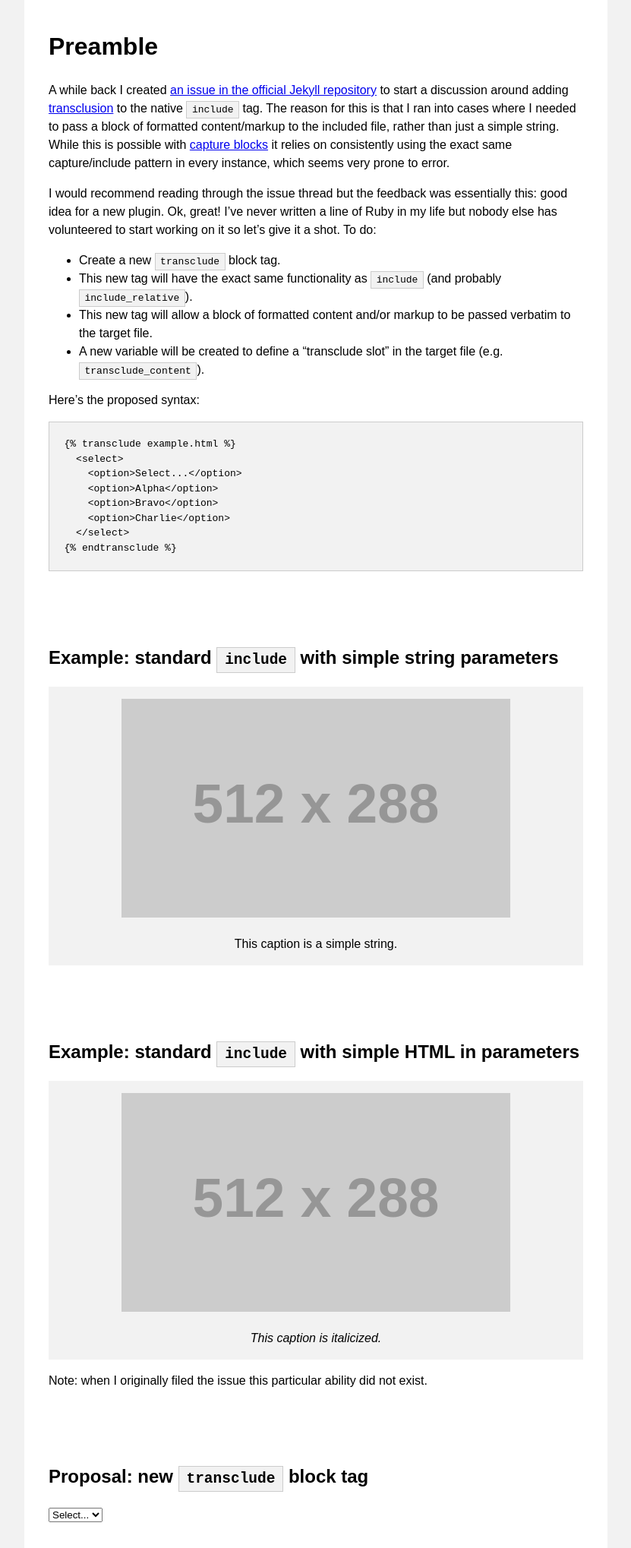
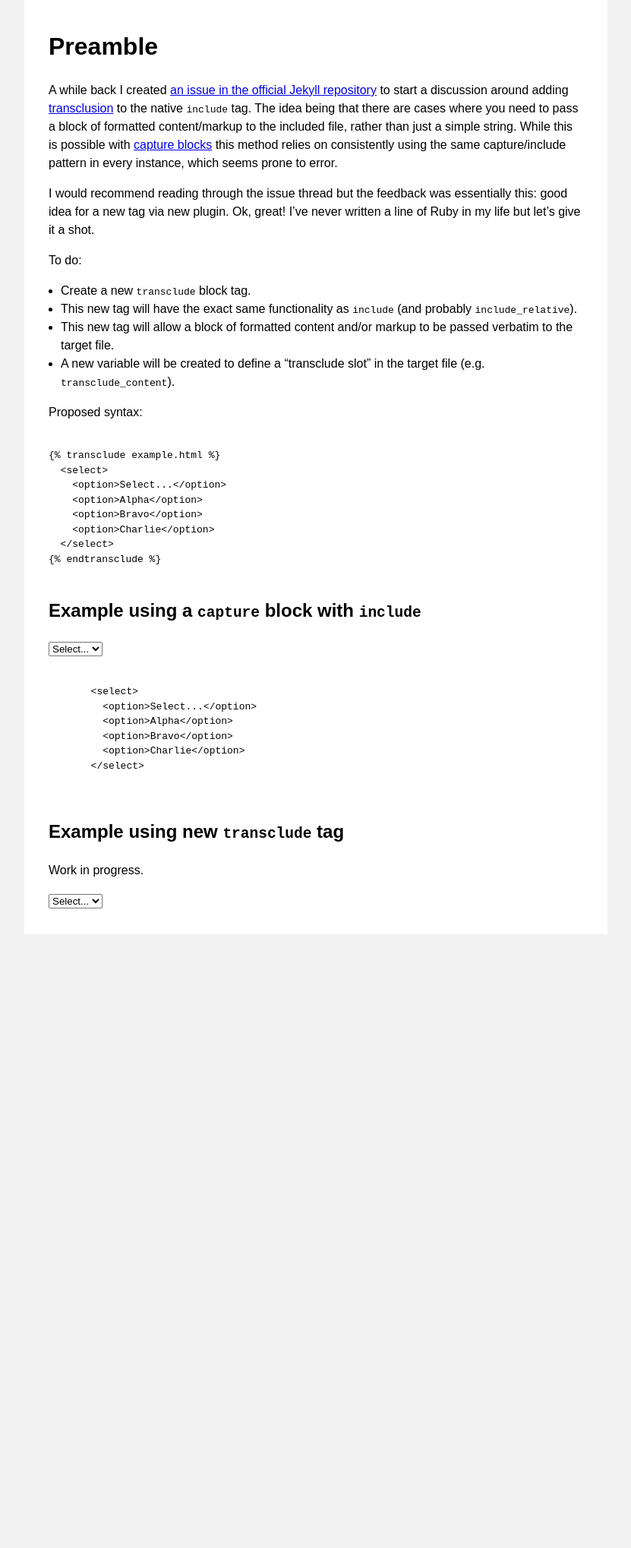
Before and after one commit to cmegown/jekyll-transclude, a Jekyll site: the page built from index.md, in a window 1280 px wide. Shown: the whole page at 76% size, without its empty margins (224-1055 px from the left). Built offline with Jekyll 4.4.1, drawn with Linux system fonts in a browser that asks for light colours; our own code applies the rules of GitHub Pages for plain Markdown files; after the commit the page ends 1230 px from its top, so only the background shows below that.

Commit message:
updating content

````diff
--- /dev/null
+++ b/_includes/component-include.html
@@ -0,0 +1,8 @@
+<div>
+  {{ include.component }}
+</div>
+<div>
+  {% highlight html %}
+    {{ include.component }}
+  {% endhighlight %}
+</div>
--- a/_includes/figure.html
+++ /dev/null
@@ -1,6 +0,0 @@
-<figure>
-  <img src="{{ include.src }}" alt="{{ include.alt }}">
-  {% if include.caption %}
-  <figcaption>{{ include.caption }}</figcaption>
-  {% endif %}
-</figure>
--- a/index.md
+++ b/index.md
@@ -4,16 +4,18 @@ layout: default
 
 # Preamble
 
-A while back I created [an issue in the official Jekyll repository](https://github.com/jekyll/jekyll/issues/6789) to start a discussion around adding [transclusion](https://en.wikipedia.org/wiki/Transclusion) to the native `include` tag. The reason for this is that I ran into cases where I needed to pass a block of formatted content/markup to the included file, rather than just a simple string. While this is possible with [capture blocks](https://shopify.github.io/liquid/tags/variable/#capture) it relies on consistently using the exact same capture/include pattern in every instance, which seems very prone to error.
+A while back I created [an issue in the official Jekyll repository](https://github.com/jekyll/jekyll/issues/6789) to start a discussion around adding [transclusion](https://en.wikipedia.org/wiki/Transclusion) to the native `include` tag. The idea being that there are cases where you need to pass a block of formatted content/markup to the included file, rather than just a simple string. While this is possible with [capture blocks](https://shopify.github.io/liquid/tags/variable/#capture) this method relies on consistently using the same capture/include pattern in every instance, which seems prone to error.
 
-I would recommend reading through the issue thread but the feedback was essentially this: good idea for a new plugin. Ok, great! I've never written a line of Ruby in my life but nobody else has volunteered to start working on it so let's give it a shot. To do:
+I would recommend reading through the issue thread but the feedback was essentially this: good idea for a new tag via new plugin. Ok, great! I've never written a line of Ruby in my life but let's give it a shot.
+
+To do:
 
 * Create a new `transclude` block tag.
 * This new tag will have the exact same functionality as `include` (and probably `include_relative`).
 * This new tag will allow a block of formatted content and/or markup to be passed verbatim to the target file.
 * A new variable will be created to define a "transclude slot" in the target file (e.g. `transclude_content`).
 
-Here's the proposed syntax:
+Proposed syntax:
 
 ```
 {% raw %}
@@ -28,29 +30,24 @@ Here's the proposed syntax:
 {% endraw %}
 ```
 
-## Example: standard `include` with simple string parameters
+## Example using a `capture` block with `include`
 
-{%
-  include figure.html
-  src="https://placehold.it/512x288"
-  alt="This should succinctly describe the image."
-  caption="This caption is a simple string."
-%}
+{% capture select %}
+  <select>
+    <option>Select...</option>
+    <option>Alpha</option>
+    <option>Bravo</option>
+    <option>Charlie</option>
+  </select>
+{% endcapture %}
 
-## Example: standard `include` with simple HTML in parameters
+{% include component-include.html component=select %}
 
-{%
-  include figure.html
-  src="https://placehold.it/512x288"
-  alt="Don't forget to add descriptive alt text!"
-  caption="<em>This caption is italicized.</em>"
-%}
+## Example using new `transclude` tag
 
-Note: when I originally filed the issue this particular ability did not exist.
+Work in progress.
 
-## Proposal: new `transclude` block tag
-
-{% transclude component-sample.html %}
+{% transclude component-transclude.html %}
   <select>
     <option>Select...</option>
     <option>Alpha</option>
--- a/styles.css
+++ b/styles.css
@@ -11,14 +11,6 @@ body {
   font-family: sans-serif;
 }
 
-img {
-  max-width: 100%;
-}
-
-h2 {
-  margin-top: 4em;
-}
-
 main {
   min-height: 100vh;
   max-width: 48em;
@@ -27,30 +19,11 @@ main {
   background-color: white;
 }
 
-figure {
-  margin: 0;
-  padding: 1em;
-  background-color: #f2f2f2;
-  text-align: center;
+img {
+  max-width: 100%;
 }
 
-figcaption {
-  margin-top: 1em;
+ol,
+ul {
+  padding-left: 1em;
 }
-
-pre,
-code {
-  padding: 0.25em 0.5em;
-  border: 1px solid #ccc;
-  background-color: #f2f2f2;
-}
-
-pre {
-  padding: 0 1.5em;
-}
-
-pre code {
-  padding: 0;
-  border: 0;
-  background-color: transparent;
-}
````
Also changed, not shown: _includes/component-sample.html (deleted, +0 -8 lines), _includes/component-transclude.html (added, +8 -0 lines).
